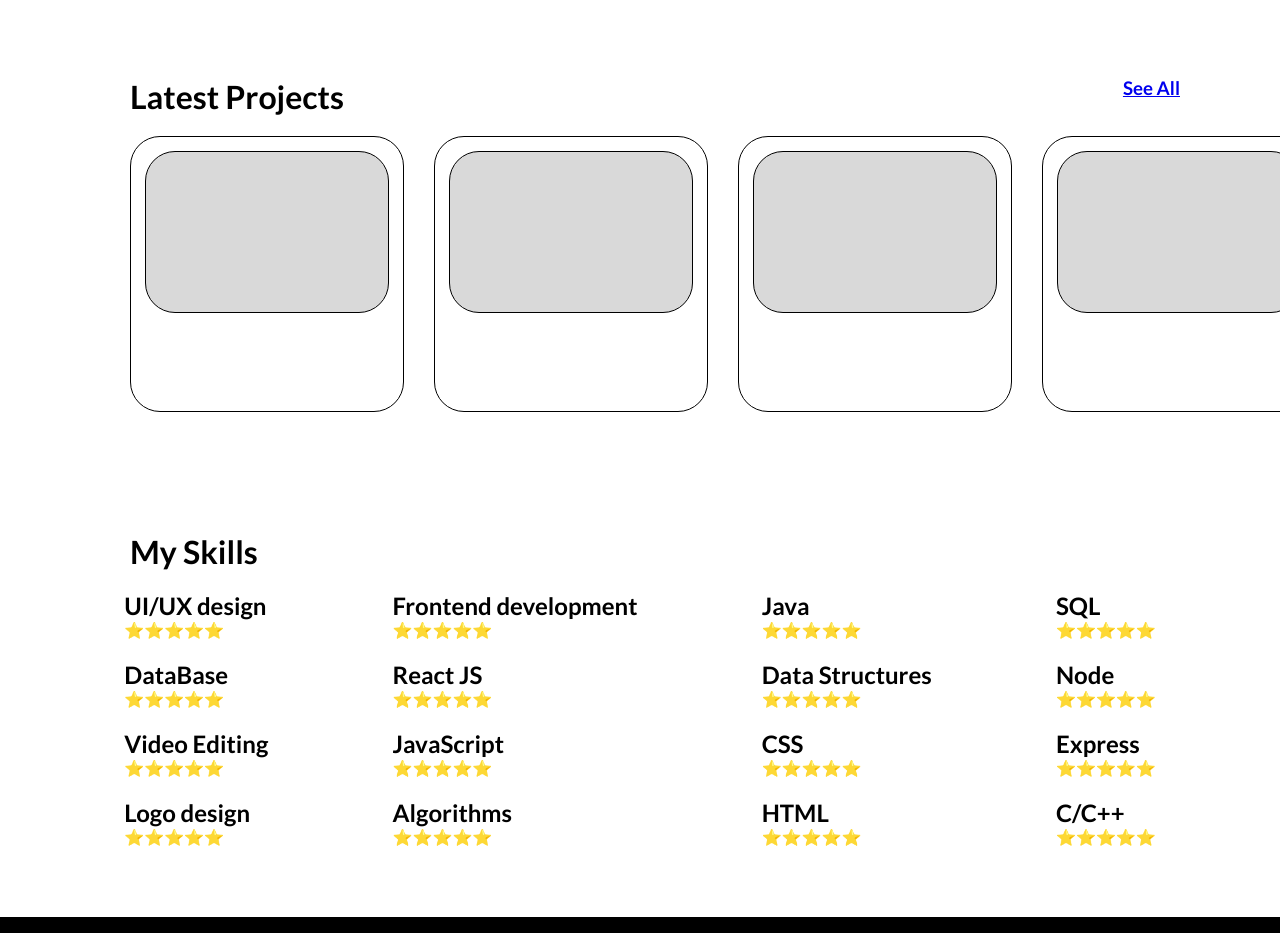
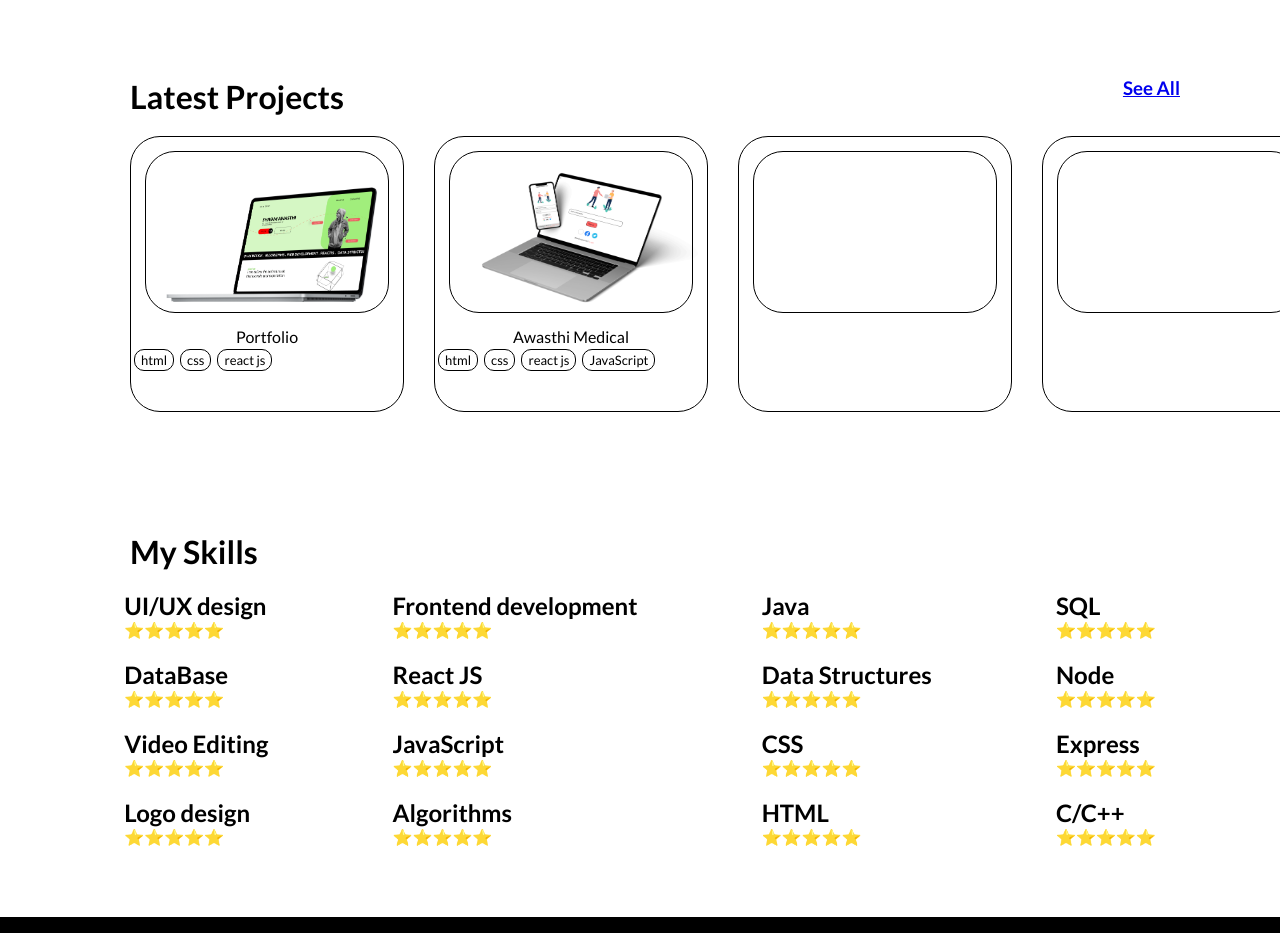
Before and after one commit to Shivam-hits/Portfolio, a React (Create React App) app in the folder frontend/: page / in a window 1280 px wide. Shown: the part 1240-2173 px from the top of the page. Built offline with nearby package versions, Linux system fonts and the light colour scheme.

Commit message:
projects added

```diff
--- a/frontend/src/components/latest/latest.css
+++ b/frontend/src/components/latest/latest.css
@@ -6,15 +6,34 @@
     height: 274px;
     width: 274px;
     border: 1px solid black;
+    text-align: center;
     border-radius: 30px;
 }
 .project_cards_image{
-    background-color: #D9D9D9;
+    /* background-color: #D9D9D9; */
     height: 160px;
     width: 242px;
     border: 1px solid black;
     border-radius: 30px;
     margin: 14px;
+}
+.about_project{
+    display: flex;
+}
+.about_project p{
+    margin: 3px;
+    border: 1px solid black;
+    font-size: small;
+    padding: 2px 6px 2px 6px;
+    border-radius: 10px;
+}
+.project_cards_image img{
+    height: 150px;
+    width: 220px;
+}
+.project_cards_image .AMH{
+    height: 170px;
+    width: 260px;
 }
 .project_desc{
     display: flex;
--- a/frontend/src/components/latest/latest.jsx
+++ b/frontend/src/components/latest/latest.jsx
@@ -1,5 +1,7 @@
 import React from 'react'
 import "./latest.css"
+import Project1 from "../../image/project1.png"
+import Project2 from "../../image/project2.png"
 import { Link } from "react-router-dom"
 function Latest() {
   return (
@@ -16,13 +18,28 @@ function Latest() {
 
         <div className='project_cards'>
           <div className='project_cards_image'>
+            <img src={Project1} alt="" srcset="" />
+          </div>
+          <p className='project_title'>Portfolio</p>
+          <div className='about_project'>
+            <p>html</p>
+            <p>css</p>
+            <p>react js</p>
+          </div>
 
-          </div>
         </div>
         <div className='project_cards'>
           <div className='project_cards_image'>
+            <img className='AMH' src={Project2} alt="" srcset="" />
+          </div>
+          <p className='project_title'>Awasthi Medical</p>
+          <div className='about_project'>
+            <p>html</p>
+            <p>css</p>
+            <p>react js</p>
+            <p>JavaScript</p>
+          </div>
 
-          </div>
         </div>
         <div className='project_cards'>
           <div className='project_cards_image'>
```
Also changed, not shown: frontend/src/image/project1.png (added), frontend/src/image/project2.png (added).
